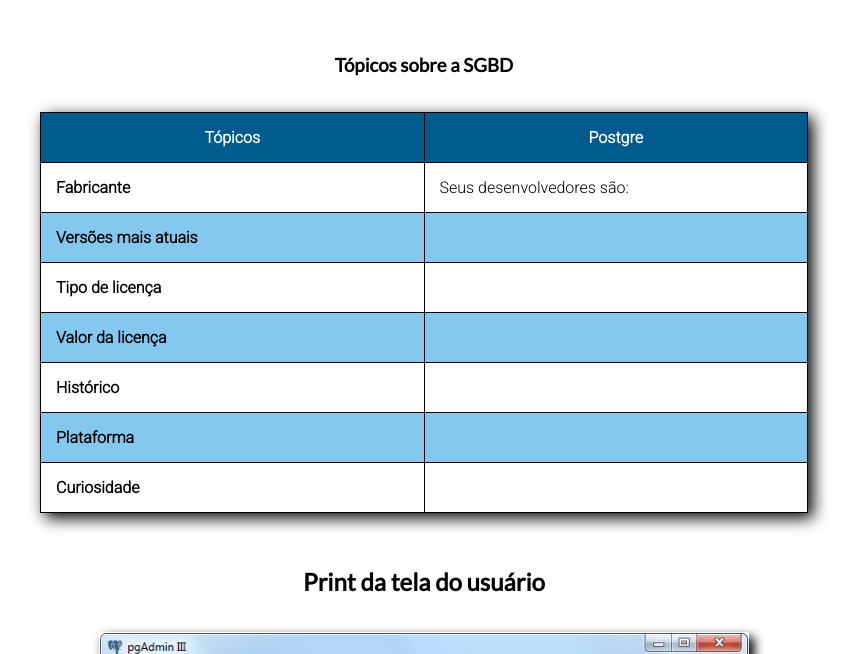
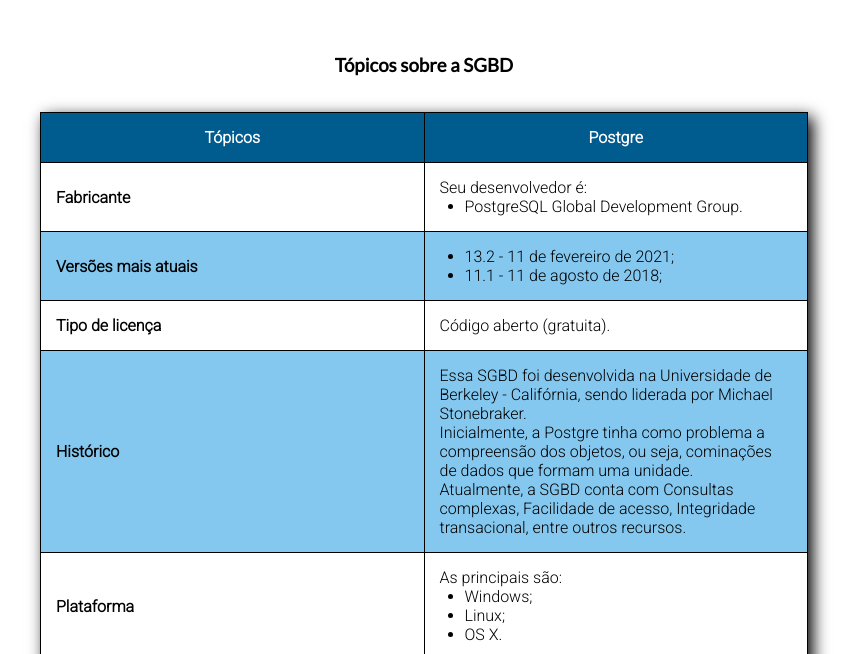
Before and after one commit to schin0/PesquisaSGDB, a plain HTML site: page SGBD/postgre.html in a window 1280 px wide. Shown: the part 298-952 px from the top of the page, without its empty margins (216-1073 px from the left). Drawn offline with Linux system fonts and the light colour scheme.

Commit message:
Seção Postgre finalizada

```diff
--- a/SGBD/postgre.html
+++ b/SGBD/postgre.html
@@ -39,44 +39,64 @@
                             <tr>
                                 <!-- Fabricante -->
                                 <td><strong>Fabricante</strong></td>
-                                <td>Seus desenvolvedores são:
+                                <td>Seu desenvolvedor é:
+                                    <ul>
+                                        <li>
+                                            PostgreSQL Global Development Group.
+                                        </li>
+                                    </ul>
                                 </td>
                             </tr>
                             <tr>
                                 <!-- Versões mais atuais -->
                                 <td><strong>Versões mais atuais</strong></td>
                                 <td>
-
+                                    <ul>
+                                        <li>13.2 - 11 de fevereiro de 2021;</li>
+                                        <li>11.1 - 11 de agosto de 2018;</li>
+                                    </ul>
                                 </td>
                             </tr>
                             <tr>
                                 <!-- Tipo de licença (gratuita, paga ou cod aberto) -->
                                 <td><strong>Tipo de licença</strong></td>
-                                <td></td>
-                            </tr>
-                            <tr>
-                                <!-- Valor da licença -->
-                                <td><strong>Valor da licença</strong></td>
-                                <td>
-
-                                </td>
+                                <td>Código aberto (gratuita).</td>
                             </tr>
                             <tr>
                                 <!-- Histórico (breve historia da sgbd em questao -->
                                 <td><strong>Histórico</strong></td>
                                 <td>
-
+                                    Essa SGBD foi desenvolvida na Universidade de Berkeley - Califórnia,
+                                    sendo liderada por Michael Stonebraker. <br/>
+                                    Inicialmente, a Postgre tinha como problema a compreensão dos objetos,
+                                    ou seja, cominações de dados que formam uma unidade.
+                                    <br/>
+                                    Atualmente, a SGBD conta com Consultas complexas, Facilidade de acesso,
+                                    Integridade transacional, entre outros recursos.
                                 </td>
                             </tr>
                             <tr>
                                 <!-- Plataforma (sistemas operacionais suportados) -->
                                 <td><strong>Plataforma</strong></td>
-                                <td></td>
+                                <td>
+                                    As principais são:
+                                    <ul>
+                                        <li>Windows;</li>
+                                        <li>Linux;</li>
+                                        <li>OS X.</li>
+                                    </ul>
+                                </td>
                             </tr>
                             <tr>
                                 <td><strong>Curiosidade</strong></td>
                                 <td>
-
+                                Na versão 8.3.0, algumas linguagens de programação foram utilizadas
+                                para sua criação, entre elas:
+                                <ul>
+                                    <li>ANSI C - 94,66%</li>
+                                    <li>yacc - 2,72%</li>
+                                    <li>lex - 0,98%</li>
+                                </ul>
                                 </td>
                             </tr>
                         </tbody>
```
